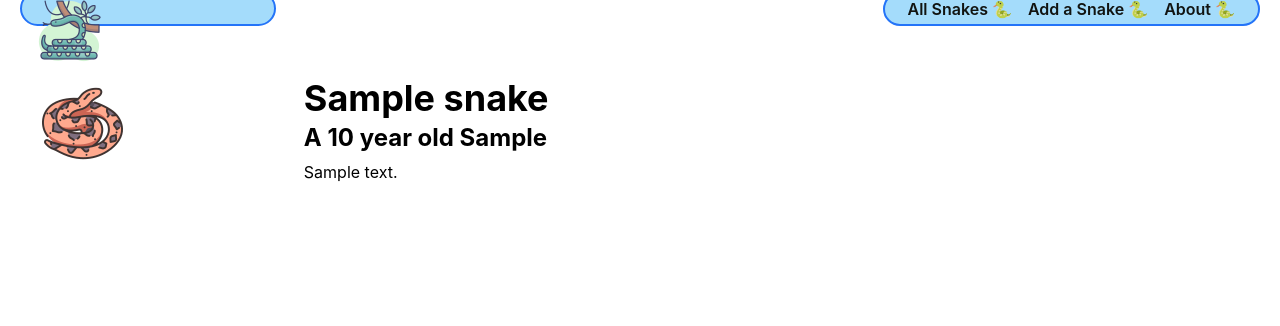
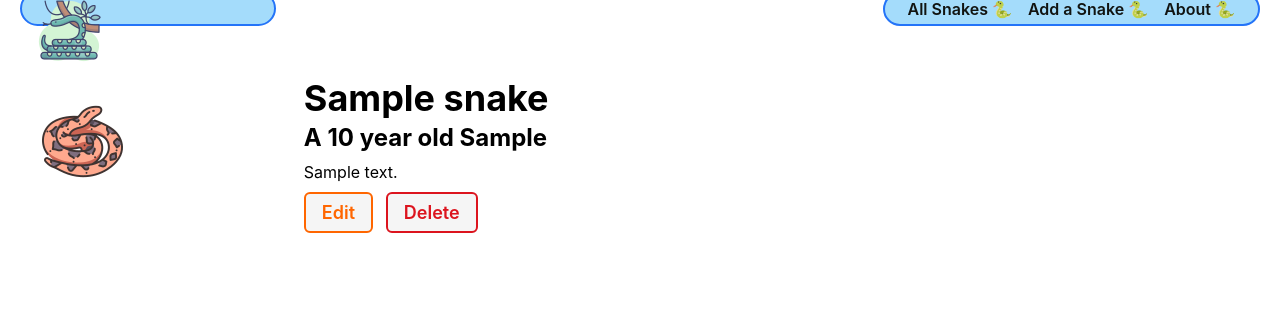
Before and after one commit to natnichols/snake-collector, a Django app: page /snakes/1/ in a window 1280 px wide. Shown: the part 29-355 px from the top of the page. Run offline with Django 4.2, Linux system fonts and the light colour scheme; tables that the repository leaves empty hold one stand-in row (values such as "Sample post").

Commit message:
implement UpdateSnake functionality with CBV, stub up DeleteSnake CBV

```diff
--- a/main_app/templates/snakes/detail.html
+++ b/main_app/templates/snakes/detail.html
@@ -26,6 +26,10 @@
       <h2>A {{ snake.breed }} snakelet.</h2>
     {% endif %}
     <p>{{ snake.description }}</p>
+    <div class="snake-actions">
+      <a href="{% url 'snake-update' snake.id %}" class="btn warn">Edit</a>
+      <a href="{% url 'snake-delete' snake.id %}" class="btn danger">Delete</a>
+    </div>
   </div>
 </section>
 
--- a/main_app/urls.py
+++ b/main_app/urls.py
@@ -9,4 +9,8 @@ urlpatterns = [
   path('snakes/', views.snake_index, name='snake-index'),
   path('snakes/<int:snake_id>/', views.snake_detail, name='snake-detail'),
   path('snakes/create/', views.SnakeCreate.as_view(), name='snake-create'),
+  path('snakes/<int:pk>/update/', views.SnakeUpdate.as_view(), name='snake-update'),
+  path('snakes/<int:pk>/delete/', views.SnakeDelete.as_view(), name='snake-delete'),
 ]
+
+# git commit -m 'implement UpdateSnake functionality with CBV, stub up DeleteSnake CBV'
--- a/main_app/views.py
+++ b/main_app/views.py
@@ -1,6 +1,6 @@
 # imports
 from django.shortcuts import render
-from django.views.generic.edit import CreateView
+from django.views.generic.edit import CreateView, UpdateView, DeleteView
 from .models import Snake
 
 # views
@@ -21,3 +21,11 @@ def snake_detail(request, snake_id):
 class SnakeCreate(CreateView):
   model = Snake
   fields = '__all__'
+
+class SnakeUpdate(UpdateView):
+  model = Snake
+  fields = ['breed', 'description', 'age']
+
+class SnakeDelete(DeleteView):
+  model = Snake
+  success_url = '/snakes/'
```
